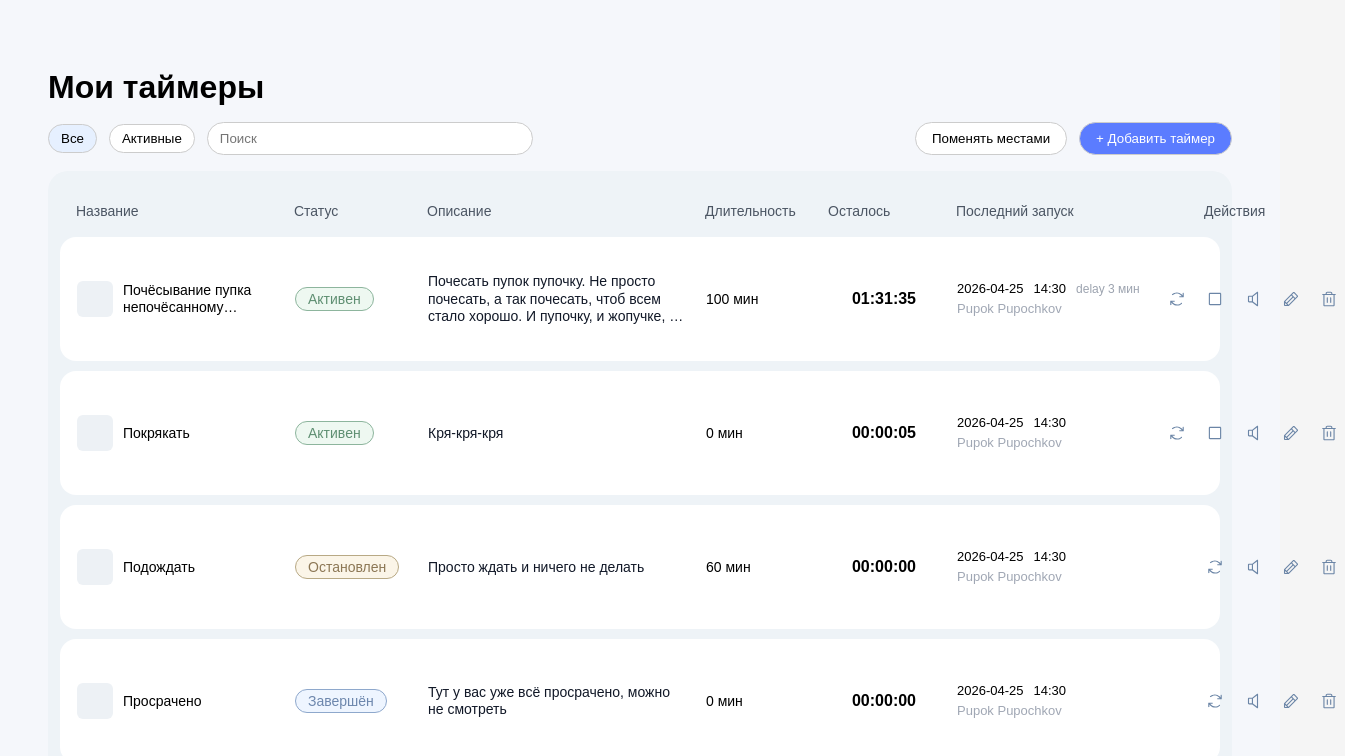
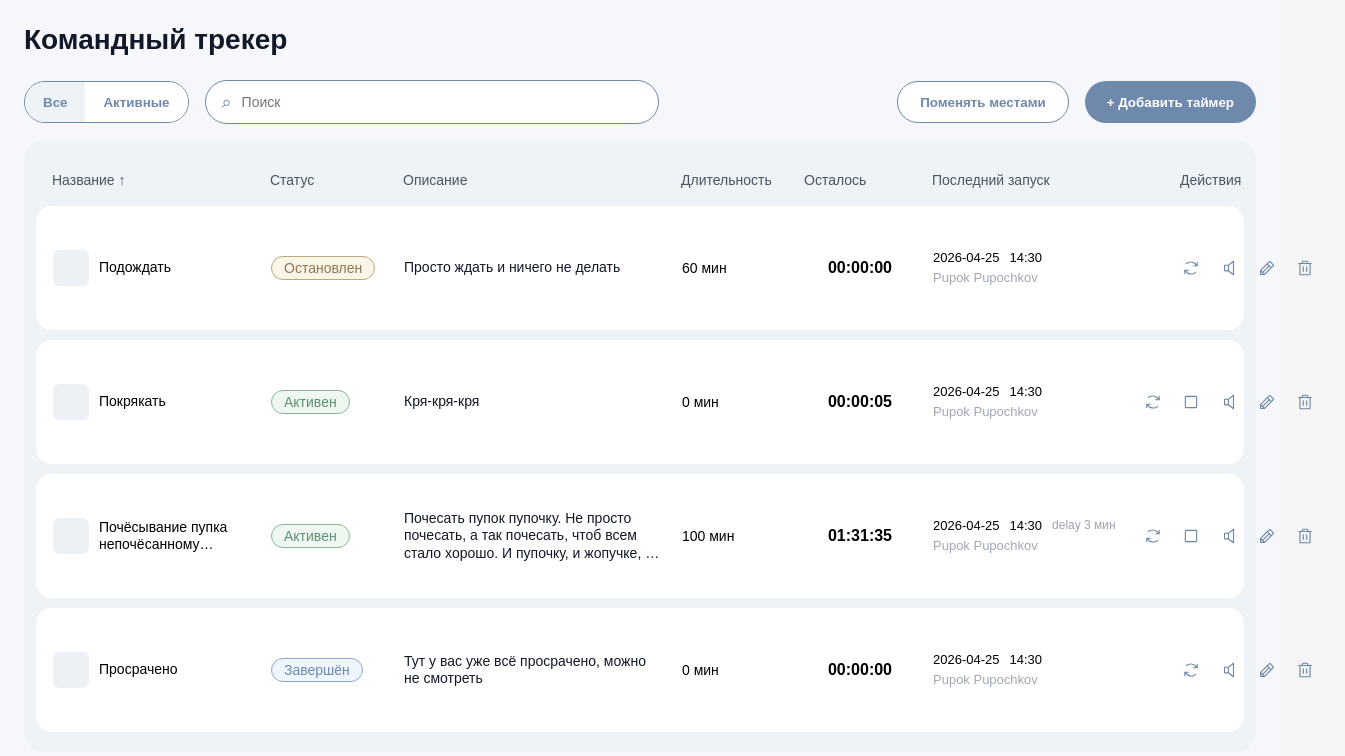
Before and after one commit to pandonyannyan/timer-app, a Vue app in the folder frontend/: page / in a window 1280 px wide. Shown: the top 756 px of the page, 1345 px wide, since content can reach past the window. Built offline with nearby package versions, Linux system fonts and the light colour scheme.

Commit message:
Add timer search filters and sorting

```diff
--- a/frontend/src/components/timers/TimersTable.vue
+++ b/frontend/src/components/timers/TimersTable.vue
@@ -1,28 +1,52 @@
 <template>
   <div class="table">
     <div class="header">
-      <div>Название</div>
+      <button class="header-button" type="button" @click="$emit('changeSort', 'title')">
+        Название {{ sortBy === 'title' ? sortIcon : '' }}
+      </button>
+
       <div>Статус</div>
       <div>Описание</div>
       <div>Длительность</div>
-      <div>Осталось</div>
+
+      <button class="header-button" type="button" @click="$emit('changeSort', 'remaining')">
+        Осталось {{ sortBy === 'remaining' ? sortIcon : '' }}
+      </button>
+
       <div>Последний запуск</div>
       <div>Действия</div>
     </div>
 
     <TimerRow
-      v-for="timer in timersStore.timers"
+      v-for="timer in timers"
       :key="timer.id"
       :timer="timer"
     />
+
+    <div v-if="timers.length === 0" class="empty">
+      Таймеры не найдены
+    </div>
   </div>
 </template>
 
 <script setup lang="ts">
+import { computed } from 'vue'
 import TimerRow from './TimerRow.vue'
-import { useTimersStore } from '../../stores/timers'
+import type { Timer } from '../../types/timer'
 
-const timersStore = useTimersStore()
+const props = defineProps<{
+  timers: Timer[]
+  sortBy: 'title' | 'remaining'
+  sortDirection: 'asc' | 'desc'
+}>()
+
+defineEmits<{
+  (e: 'changeSort', value: 'title' | 'remaining'): void
+}>()
+
+const sortIcon = computed(() => {
+  return props.sortDirection === 'asc' ? '↑' : '↓'
+})
 </script>
 
 <style scoped>
@@ -43,4 +67,26 @@ const timersStore = useTimersStore()
   font-weight: 500;
   color: #4b5563;
 }
+
+.header-button {
+  border: none;
+  background: transparent;
+  padding: 0;
+  text-align: left;
+  color: #4b5563;
+  font: inherit;
+  cursor: pointer;
+}
+
+.header-button:hover {
+  color: #111827;
+}
+
+.empty {
+  padding: 32px;
+  text-align: center;
+  color: #6b7280;
+  background: white;
+  border-radius: 16px;
+}
 </style>
--- a/frontend/src/components/timers/TimersToolbar.vue
+++ b/frontend/src/components/timers/TimersToolbar.vue
@@ -1,64 +1,150 @@
 <template>
   <div class="toolbar">
-    <div class="left">
-      <button class="tab active">Все</button>
-      <button class="tab">Активные</button>
+    <div class="toolbar-left">
+      <div class="tabs">
+        <button
+          :class="['tab', { active: statusFilter === 'all' }]"
+          type="button"
+          @click="$emit('update:statusFilter', 'all')"
+        >
+          Все
+        </button>
 
-      <input class="search" placeholder="Поиск" />
+        <button
+          :class="['tab', { active: statusFilter === 'active' }]"
+          type="button"
+          @click="$emit('update:statusFilter', 'active')"
+        >
+          Активные
+        </button>
+      </div>
+
+      <div class="search">
+        <span class="search-icon">⌕</span>
+
+        <input
+          :value="searchQuery"
+          type="text"
+          placeholder="Поиск"
+          @input="$emit('update:searchQuery', ($event.target as HTMLInputElement).value)"
+        />
+      </div>
     </div>
 
-    <div class="right">
-      <button class="btn">Поменять местами</button>
-      <button class="btn primary">+ Добавить таймер</button>
+    <div class="toolbar-right">
+      <button class="secondary-btn" type="button">
+        Поменять местами
+      </button>
+
+      <button class="primary-btn" type="button">
+        + Добавить таймер
+      </button>
     </div>
   </div>
 </template>
+
+<script setup lang="ts">
+defineProps<{
+  searchQuery: string
+  statusFilter: 'all' | 'active'
+}>()
+
+defineEmits<{
+  (e: 'update:searchQuery', value: string): void
+  (e: 'update:statusFilter', value: 'all' | 'active'): void
+}>()
+</script>
 
 <style scoped>
 .toolbar {
   display: flex;
   justify-content: space-between;
+  align-items: center;
+  gap: 24px;
   margin-bottom: 16px;
 }
 
-.left {
+.toolbar-left,
+.toolbar-right {
   display: flex;
-  gap: 12px;
   align-items: center;
+  gap: 16px;
+}
+
+.tabs {
+  display: flex;
+  border: 1px solid #6f89ad;
+  border-radius: 999px;
+  overflow: hidden;
+  background: white;
 }
 
 .tab {
-  padding: 6px 12px;
-  border-radius: 20px;
-  border: 1px solid #ccc;
+  height: 40px;
+  padding: 0 18px;
+  border: none;
   background: white;
+  color: #6f89ad;
+  font-weight: 600;
+  cursor: pointer;
 }
 
 .tab.active {
-  background: #e6f0ff;
+  background: #eef3f7;
 }
 
 .search {
-  padding: 8px 12px;
-  border-radius: 20px;
-  border: 1px solid #ccc;
-  width: 300px;
+  width: 420px;
+  height: 42px;
+  display: flex;
+  align-items: center;
+  gap: 8px;
+
+  border: 1px solid #6f89ad;
+  border-radius: 999px;
+  background: white;
+  padding: 0 16px;
 }
 
-.right {
-  display: flex;
-  gap: 12px;
+.search-icon {
+  color: #6f89ad;
+  font-size: 18px;
 }
 
-.btn {
-  padding: 8px 16px;
-  border-radius: 20px;
-  border: 1px solid #ccc;
-  background: white;
+.search input {
+  width: 100%;
+  border: none;
+  outline: none;
+  background: transparent;
+  font-size: 14px;
 }
 
-.btn.primary {
-  background: #5b7cff;
+.secondary-btn,
+.primary-btn {
+  height: 42px;
+  padding: 0 22px;
+  border-radius: 999px;
+  font-weight: 600;
+  cursor: pointer;
+}
+
+.secondary-btn {
+  border: 1px solid #6f89ad;
+  background: white;
+  color: #6f89ad;
+}
+
+.primary-btn {
+  border: none;
+  background: #6f89ad;
   color: white;
 }
+
+.secondary-btn:hover {
+  background: #f4f8fd;
+}
+
+.primary-btn:hover {
+  background: #5f7a9f;
+}
 </style>
--- a/frontend/src/pages/TimersPage.vue
+++ b/frontend/src/pages/TimersPage.vue
@@ -1,24 +1,135 @@
 <template>
-  <div class="page">
-    <h1 class="title">Мои таймеры</h1>
+  <div class="timers-page">
+    <h1 class="title">Командный трекер</h1>
 
-    <TimersToolbar />
+    <TimersToolbar
+      v-model:search-query="searchQuery"
+      v-model:status-filter="statusFilter"
+    />
 
-    <TimersTable />
+    <TimersTable
+      :timers="visibleTimers"
+      :sort-by="sortBy"
+      :sort-direction="sortDirection"
+      @change-sort="changeSort"
+    />
   </div>
 </template>
 
 <script setup lang="ts">
+import { computed, ref } from 'vue'
 import TimersToolbar from '../components/timers/TimersToolbar.vue'
 import TimersTable from '../components/timers/TimersTable.vue'
+import { useTimersStore } from '../stores/timers'
+import { useNow } from '../utils/useNow'
+import { isTimerCompleted } from '../utils/completedTimers'
+import type { Timer, TimerViewStatus } from '../types/timer'
+
+type StatusFilter = 'all' | 'active'
+type SortBy = 'title' | 'remaining'
+type SortDirection = 'asc' | 'desc'
+
+const timersStore = useTimersStore()
+const { now } = useNow()
+
+const pageOpenedAt = Date.now()
+
+const searchQuery = ref('')
+const statusFilter = ref<StatusFilter>('all')
+const sortBy = ref<SortBy>('title')
+const sortDirection = ref<SortDirection>('asc')
+
+function getRemaining(timer: Timer) {
+  if (timer.status === 'stopped') return 0
+
+  const effectiveDuration = timer.durationSeconds - timer.timeShiftSeconds
+  const startedAtMs = new Date(timer.startedAt).getTime()
+  const elapsed = Math.floor((now.value - startedAtMs) / 1000)
+
+  return effectiveDuration - elapsed
+}
+
+function getViewStatus(timer: Timer): TimerViewStatus {
+  if (timer.status === 'stopped') return 'stopped'
+
+  const remaining = getRemaining(timer)
+
+  if (remaining <= 0) {
+    const finishedAt =
+      new Date(timer.startedAt).getTime() +
+      (timer.durationSeconds - timer.timeShiftSeconds) * 1000
+
+    if (finishedAt <= pageOpenedAt) {
+      return 'completed'
+    }
+
+    if (isTimerCompleted(timer.id)) {
+      return 'completed'
+    }
+
+    return 'signal'
+  }
+
+  return 'active'
+}
+
+const visibleTimers = computed(() => {
+  const query = searchQuery.value.trim().toLowerCase()
+
+  let result = timersStore.timers.filter(timer => {
+    const viewStatus = getViewStatus(timer)
+
+    if (statusFilter.value === 'active') {
+      if (viewStatus !== 'active' && viewStatus !== 'signal') {
+        return false
+      }
+    }
+
+    if (!query) return true
+
+    return (
+      timer.title.toLowerCase().includes(query) ||
+      timer.description.toLowerCase().includes(query)
+    )
+  })
+
+  result = [...result].sort((a, b) => {
+    let compare = 0
+
+    if (sortBy.value === 'title') {
+      compare = a.title.localeCompare(b.title, 'ru')
+    }
+
+    if (sortBy.value === 'remaining') {
+      compare = getRemaining(a) - getRemaining(b)
+    }
+
+    return sortDirection.value === 'asc' ? compare : -compare
+  })
+
+  return result
+})
+
+function changeSort(nextSortBy: SortBy) {
+  if (sortBy.value === nextSortBy) {
+    sortDirection.value = sortDirection.value === 'asc' ? 'desc' : 'asc'
+    return
+  }
+
+  sortBy.value = nextSortBy
+  sortDirection.value = 'asc'
+}
 </script>
 
 <style scoped>
-.page {
-  padding: 24px;
+.timers-page {
+  width: 100%;
 }
 
 .title {
-  margin-bottom: 16px;
+  margin: 0 0 24px;
+  color: #111827;
+  font-size: 28px;
+  font-weight: 700;
 }
 </style>
```
